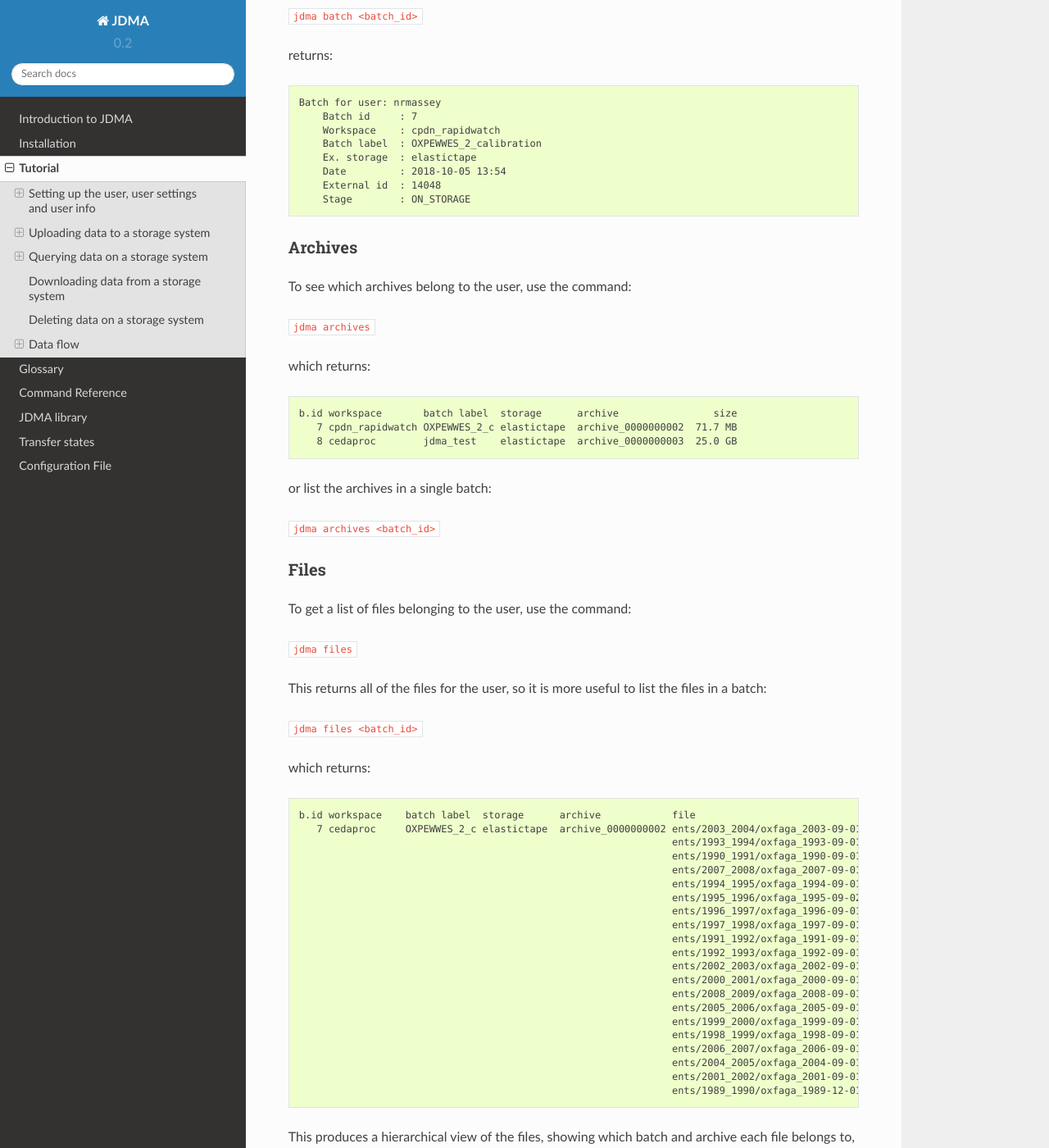
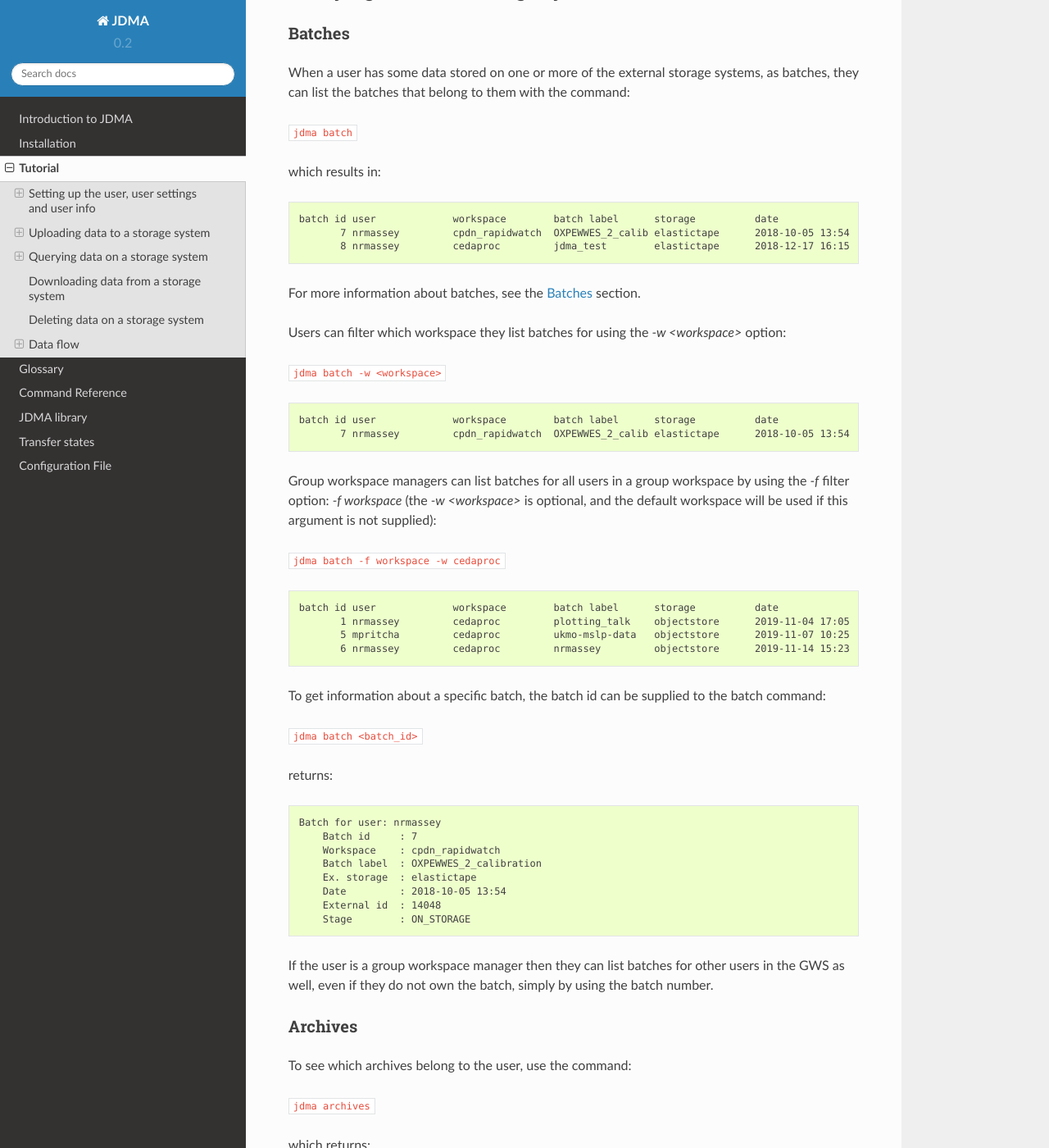
Before and after one commit to cedadev/jdma_client, a Sphinx documentation site: the page built from docs/jdma_client/tutorial.rst, in a window 1280 px wide and 1400 px high, scrolled down 5222 px. Shown: the whole window at 82% size. Built offline with Sphinx 7.4.7 and the Read the Docs theme 2.0.0, drawn with Linux system fonts in a browser that asks for light colours; some of the changed text lies outside the part shown.

Commit message:
Updated documentation

```diff
--- a/docs/jdma_client/jdma_client.rst
+++ b/docs/jdma_client/jdma_client.rst
@@ -8,6 +8,7 @@
   | ``[-h|--help]``
   | ``[-e|--email=EMAIL]``
   | ``[-w|--workspace=WORKSPACE]``
+  | ``[-f]--filter=workspace|user]``
   | ``[-l|--label=LABEL]``
   | ``[-r|--target=TARGET]``
   | ``[-s|--storage=STORAGE]``
@@ -15,7 +16,7 @@
   | ``[-d|--digest]``
   | ``[-j|--json]``
   | ``[-t|--simple]``
-  | ``[-f|--force]``
+  | ``[-F|--force]``
 
 Help command
 ------------
--- a/docs/jdma_client/tutorial.rst
+++ b/docs/jdma_client/tutorial.rst
@@ -171,11 +171,28 @@
 
 .. code-block:: none
 
-    req id type     batch id workspace        batch label      storage          date              stage
-        17 PUT      8        cedaproc         jdma_test        elastictape      2018-12-17 16:15  PUTTING
+    req id type     batch id user            workspace        batch label      storage          date              stage
+        17 PUT      8        nrmassey        cedaproc         jdma_test        elastictape      2018-12-17 16:15  PUTTING
 
 A list of stages and what they mean is available in the section
 :doc:`transfer_states`.
+
+Group workspace managers can list requests for all users in a group workspace by
+using the `-f` filter option: `-f workspace` (the `-w <workspace>` is optional,
+and the default workspace will be used if this argument is not supplied):
+
+``jdma request -f workspace -w <workspace>``
+
+which returns:
+
+.. code-block:: none
+
+    req id type     batch id user             workspace        batch label      storage          date              stage
+         5 PUT      5        mpritcha         cedaproc         ukmo-mslp-data   objectstore      2019-11-07 10:25  PUT_COMPLETED
+         7 GET      5        nrmassey         cedaproc         ukmo-mslp-data   objectstore      2019-11-07 14:52  GET_COMPLETED
+         8 PUT      6        nrmassey         cedaproc         nrmassey         objectstore      2019-11-14 15:23  PUT_START
+         9 GET      1        mpritcha         cedaproc         plotting_talk    objectstore      2019-11-14 15:39  GET_START
+        10 GET      5        mpritcha         cedaproc         ukmo-mslp-data   objectstore      2019-11-14 15:39  GET_START
 
 To get information about a specific request use the command:
 
@@ -199,12 +216,16 @@
 request.  These ids are used for identifying the request and batch in the
 subsequent commands.
 
+If the user is a group workspace manager then they can list requests for other
+users in the GWS as well, even if they do not own the request, simply by using
+the request number.
+
 While the data is being transferred, the stage will go through a number of
 values describing the process that is currently happening.  These stages are
 (in order):
 
 1.  ``PUT_START``
-2   ``PUT_BUILDING``
+2.  ``PUT_BUILDING``
 3.  ``PUT_PACKING``
 4.  ``PUT_PENDING``
 5.  ``PUTTING``
@@ -249,9 +270,9 @@
 
 .. code-block:: none
 
-    batch id workspace        batch label      storage          date              stage
-           7 cpdn_rapidwatch  OXPEWWES_2_calib elastictape      2018-10-05 13:54  ON_STORAGE
-           8 cedaproc         jdma_test        elastictape      2018-12-17 16:15  PUTTING
+    batch id user             workspace        batch label      storage          date              stage
+           7 nrmassey         cpdn_rapidwatch  OXPEWWES_2_calib elastictape      2018-10-05 13:54  ON_STORAGE
+           8 nrmassey         cedaproc         jdma_test        elastictape      2018-12-17 16:15  PUTTING
 
 For more information about batches, see the :ref:`Batches` section.
 
@@ -262,8 +283,21 @@
 
 .. code-block:: none
 
-    batch id workspace        batch label      storage          date              stage
-           7 cpdn_rapidwatch  OXPEWWES_2_calib elastictape      2018-10-05 13:54  ON_STORAGE
+    batch id user             workspace        batch label      storage          date              stage
+           7 nrmassey         cpdn_rapidwatch  OXPEWWES_2_calib elastictape      2018-10-05 13:54  ON_STORAGE
+
+Group workspace managers can list batches for all users in a group workspace by
+using the `-f` filter option: `-f workspace` (the `-w <workspace>` is optional,
+and the default workspace will be used if this argument is not supplied):
+
+``jdma batch -f workspace -w cedaproc``
+
+.. code-block:: none
+
+    batch id user             workspace        batch label      storage          date              stage
+           1 nrmassey         cedaproc         plotting_talk    objectstore      2019-11-04 17:05  ON_STORAGE
+           5 mpritcha         cedaproc         ukmo-mslp-data   objectstore      2019-11-07 10:25  ON_STORAGE
+           6 nrmassey         cedaproc         nrmassey         objectstore      2019-11-14 15:23  ON_DISK
 
 To get information about a specific batch, the batch id can be supplied to the
 batch command:
@@ -283,6 +317,10 @@
         External id  : 14048
         Stage        : ON_STORAGE
 
+If the user is a group workspace manager then they can list batches for other
+users in the GWS as well, even if they do not own the batch, simply by using the
+batch number.
+
 Archives
 ^^^^^^^^
 
@@ -294,13 +332,41 @@
 
 .. code-block:: none
 
-    b.id workspace       batch label  storage      archive                size
-       7 cpdn_rapidwatch OXPEWWES_2_c elastictape  archive_0000000002  71.7 MB
-       8 cedaproc        jdma_test    elastictape  archive_0000000003  25.0 GB
+    b.id user             workspace       batch label  storage      archive                size
+       7 nrmassey         cpdn_rapidwatch OXPEWWES_2_c elastictape  archive_0000000002  71.7 MB
+       8 nrmassey         cedaproc        jdma_test    elastictape  archive_0000000003  25.0 GB
 
-or list the archives in a single batch:
+To show just the archives in a particular workspace use the `-w <workspace>`
+option:
+
+``jdma archives -w <workspace>``
+
+.. code-block:: none
+
+    b.id user             workspace       batch label  storage      archive                size
+       7 nrmassey         cpdn_rapidwatch OXPEWWES_2_c elastictape  archive_0000000002  71.7 MB
+
+Group workspace managers can list batches for all users in a group workspace by
+using the `-f` filter option: `-f workspace` (the `-w <workspace>` is optional,
+and the default workspace will be used if this argument is not supplied):
+
+``jdma archives -f workspace -w cedaproc``:
+
+.. code-block:: none
+
+    b.id user             workspace    batch label  storage      archive                size
+       1 nrmassey         cedaproc     plotting_tal objectstore  archive_0000000001  26.6 MB
+                                                                 archive_0000000002 296.0 MB
+       5 mpritcha         cedaproc     ukmo-mslp-da objectstore  archive_0000000062   1.2 MB
+                                                                 archive_0000000006   1.0 MB
+
+To list the archives in a single batch:
 
 ``jdma archives <batch_id>``
+
+If the user is a group workspace manager then they can list archives in the
+batches of other users in the GWS as well, even if they do not own the batch,
+simply by using the batch number.
 
 Files
 ^^^^^
@@ -309,7 +375,15 @@
 
 ``jdma files``
 
-This returns all of the files for the user, so it is more useful to list the
+To limit this to a single workspace:
+
+``jdma files -w <workspace>``
+
+To list all the files for all users in a workspace:
+
+``jdma files -f workspace -w <workspace>``
+
+This returns all of the files for the user(s), so it is more useful to list the
 files in a batch:
 
 ``jdma files <batch_id>``
@@ -318,27 +392,27 @@
 
 .. code-block:: none
 
-    b.id workspace    batch label  storage      archive            file                                                                 size
-       7 cedaproc     OXPEWWES_2_c elastictape  archive_0000000002 ents/2003_2004/oxfaga_2003-09-01T01-00-00_2004-04-08T07-00-00.nc   4.0 MB
-                                                                   ents/1993_1994/oxfaga_1993-09-01T01-00-00_1994-04-29T19-00-00.nc   3.9 MB
-                                                                   ents/1990_1991/oxfaga_1990-09-01T01-00-00_1991-04-30T19-00-00.nc   3.8 MB
-                                                                   ents/2007_2008/oxfaga_2007-09-01T01-00-00_2008-04-29T19-00-00.nc   3.8 MB
-                                                                   ents/1994_1995/oxfaga_1994-09-01T07-00-00_1995-04-22T19-00-00.nc   3.7 MB
-                                                                   ents/1995_1996/oxfaga_1995-09-02T01-00-00_1996-04-30T19-00-00.nc   3.7 MB
-                                                                   ents/1996_1997/oxfaga_1996-09-01T01-00-00_1997-04-28T07-00-00.nc   3.7 MB
-                                                                   ents/1997_1998/oxfaga_1997-09-01T01-00-00_1998-04-29T07-00-00.nc   3.7 MB
-                                                                   ents/1991_1992/oxfaga_1991-09-01T13-00-00_1992-04-13T01-00-00.nc   3.6 MB
-                                                                   ents/1992_1993/oxfaga_1992-09-01T01-00-00_1993-04-11T13-00-00.nc   3.6 MB
-                                                                   ents/2002_2003/oxfaga_2002-09-01T01-00-00_2003-04-30T01-00-00.nc   3.6 MB
-                                                                   ents/2000_2001/oxfaga_2000-09-01T01-00-00_2001-04-08T01-00-00.nc   3.6 MB
-                                                                   ents/2008_2009/oxfaga_2008-09-01T01-00-00_2009-04-01T07-00-00.nc   3.6 MB
-                                                                   ents/2005_2006/oxfaga_2005-09-01T01-00-00_2006-04-29T13-00-00.nc   3.6 MB
-                                                                   ents/1999_2000/oxfaga_1999-09-01T01-00-00_2000-04-12T13-00-00.nc   3.5 MB
-                                                                   ents/1998_1999/oxfaga_1998-09-01T01-00-00_1999-04-20T19-00-00.nc   3.5 MB
-                                                                   ents/2006_2007/oxfaga_2006-09-01T01-00-00_2007-04-27T01-00-00.nc   3.5 MB
-                                                                   ents/2004_2005/oxfaga_2004-09-01T01-00-00_2005-04-20T13-00-00.nc   3.5 MB
-                                                                   ents/2001_2002/oxfaga_2001-09-01T01-00-00_2002-04-30T19-00-00.nc   3.4 MB
-                                                                   ents/1989_1990/oxfaga_1989-12-01T01-00-00_1990-04-01T19-00-00.nc   2.5 MB
+    b.id workspace    user             batch label  storage      archive            file                                                                 size
+       7 cedaproc     nrmassey         OXPEWWES_2_c elastictape  archive_0000000002 ents/2003_2004/oxfaga_2003-09-01T01-00-00_2004-04-08T07-00-00.nc   4.0 MB
+                                                                                    ents/1993_1994/oxfaga_1993-09-01T01-00-00_1994-04-29T19-00-00.nc   3.9 MB
+                                                                                    ents/1990_1991/oxfaga_1990-09-01T01-00-00_1991-04-30T19-00-00.nc   3.8 MB
+                                                                                    ents/2007_2008/oxfaga_2007-09-01T01-00-00_2008-04-29T19-00-00.nc   3.8 MB
+                                                                                    ents/1994_1995/oxfaga_1994-09-01T07-00-00_1995-04-22T19-00-00.nc   3.7 MB
+                                                                                    ents/1995_1996/oxfaga_1995-09-02T01-00-00_1996-04-30T19-00-00.nc   3.7 MB
+                                                                                    ents/1996_1997/oxfaga_1996-09-01T01-00-00_1997-04-28T07-00-00.nc   3.7 MB
+                                                                                    ents/1997_1998/oxfaga_1997-09-01T01-00-00_1998-04-29T07-00-00.nc   3.7 MB
+                                                                                    ents/1991_1992/oxfaga_1991-09-01T13-00-00_1992-04-13T01-00-00.nc   3.6 MB
+                                                                                    ents/1992_1993/oxfaga_1992-09-01T01-00-00_1993-04-11T13-00-00.nc   3.6 MB
+                                                                                    ents/2002_2003/oxfaga_2002-09-01T01-00-00_2003-04-30T01-00-00.nc   3.6 MB
+                                                                                    ents/2000_2001/oxfaga_2000-09-01T01-00-00_2001-04-08T01-00-00.nc   3.6 MB
+                                                                                    ents/2008_2009/oxfaga_2008-09-01T01-00-00_2009-04-01T07-00-00.nc   3.6 MB
+                                                                                    ents/2005_2006/oxfaga_2005-09-01T01-00-00_2006-04-29T13-00-00.nc   3.6 MB
+                                                                                    ents/1999_2000/oxfaga_1999-09-01T01-00-00_2000-04-12T13-00-00.nc   3.5 MB
+                                                                                    ents/1998_1999/oxfaga_1998-09-01T01-00-00_1999-04-20T19-00-00.nc   3.5 MB
+                                                                                    ents/2006_2007/oxfaga_2006-09-01T01-00-00_2007-04-27T01-00-00.nc   3.5 MB
+                                                                                    ents/2004_2005/oxfaga_2004-09-01T01-00-00_2005-04-20T13-00-00.nc   3.5 MB
+                                                                                    ents/2001_2002/oxfaga_2001-09-01T01-00-00_2002-04-30T19-00-00.nc   3.4 MB
+                                                                                    ents/1989_1990/oxfaga_1989-12-01T01-00-00_1990-04-01T19-00-00.nc   2.5 MB
 
 This produces a hierarchical view of the files, showing which batch and archive
 each file belongs to, along with a truncated path.  To get a simple list of
@@ -368,6 +442,11 @@
     /group_workspaces/jasmin4/cedaproc/nrmassey/OXPEWWES_2/calibration/events/2004_2005/oxfaga_2004-09-01T01-00-00_2005-04-20T13-00-00.nc
     /group_workspaces/jasmin4/cedaproc/nrmassey/OXPEWWES_2/calibration/events/2001_2002/oxfaga_2001-09-01T01-00-00_2002-04-30T19-00-00.nc
     /group_workspaces/jasmin4/cedaproc/nrmassey/OXPEWWES_2/calibration/events/1989_1990/oxfaga_1989-12-01T01-00-00_1990-04-01T19-00-00.nc
+
+If the user is a group workspace manager then they can list files in the
+batches of other users in the GWS as well, even if they do not own the batch,
+simply by using the batch number.
+
 
 Downloading data from a storage system
 --------------------------------------
```
Also changed, not shown: other parts of docs/jdma_client/tutorial.rst (+1 -1 lines), 18 other files.
